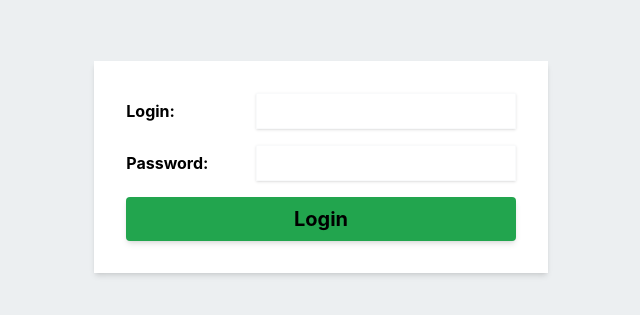
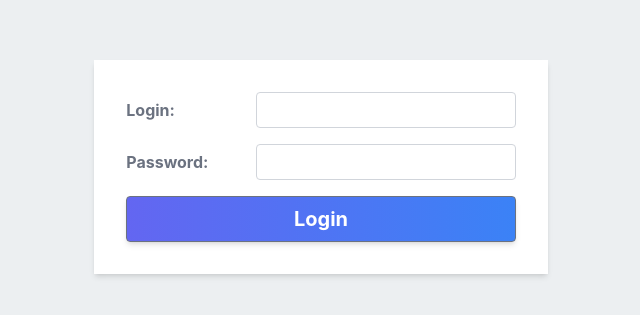
Before and after one commit to angrysoft/workers-payroll, a React (Create React App) app in the folder frontend/: page /login in a window 1280 px wide. Shown: the part 233-548 px from the top of the page, without its empty margins (319-959 px from the left). Built offline with nearby package versions, Linux system fonts and the light colour scheme.

Commit message:
global state

```diff
--- a/frontend/src/App.tsx
+++ b/frontend/src/App.tsx
@@ -1,6 +1,5 @@
 import React, { Suspense, lazy } from "react";
 import { Route, Routes } from "react-router-dom";
-import { AuthContext } from "./context/auth";
 import Home from "./routes/Home";
 
 const Loader = lazy(() => import("./components/Loader"));
@@ -13,17 +12,7 @@ const App = () => {
         path="/"
         element={
           <Suspense fallback={<Loader />}>
-            <AuthContext.Provider
-              value={{
-                user: {
-                  username: "Sebastian",
-                  is_authenticated: true,
-                  type: "worker",
-                },
-              }}
-            >
-              <Home />
-            </AuthContext.Provider>
+            <Home />
           </Suspense>
         }
       />
--- a/frontend/src/components/elements/Button.tsx
+++ b/frontend/src/components/elements/Button.tsx
@@ -9,11 +9,12 @@ type ButtonOutlineProps = {
 const Button = (props: ButtonOutlineProps) => {
   return (
     <button
-      className="w-full p-05
-               bg-secondary rounded
+      className="w-full p-05 rounded
+                 bg-gradient-to-r from-indigo-500 to-blue-500
                  cursor-pointer
-                 text-xl font-bold text-center
+                 text-xl font-bold text-center text-white
                  shadow-md hover:shadow-2xl
+                 border border-gray-500
                  transition-all-500 transition-all duration-500"
       id={props.id}
       onClick={() => props.handleClick && props.handleClick()}
--- a/frontend/src/components/elements/Input.tsx
+++ b/frontend/src/components/elements/Input.tsx
@@ -10,7 +10,7 @@ interface InputProps {
 const Input = (props: InputProps) => {
   return (
     <div className="grid grid-cols-1 md:grid-cols-3 items-center">
-      <label htmlFor={props.id} className="font-bold">
+      <label htmlFor={props.id} className="font-bold text-gray-500">
         {props.label}:
       </label>
       <input
@@ -18,8 +18,9 @@ const Input = (props: InputProps) => {
         id={props.id}
         name={props.id}
         className="md:col-span-2 w-full
-                   border-1 border-gray-50 shadow
-                   focus:outline-none focus:shadow-lg"
+                   border border-gray-300 rounded
+                   focus:outline-0 focus:border-gray-500
+                   transition-border duration-500"
         required={props.required}
       />
     </div>
--- a/frontend/src/context/auth.tsx
+++ /dev/null
@@ -1,18 +0,0 @@
-import {createContext} from 'react';
-
-
-interface User {
-    username: string;
-    is_authenticated: boolean;
-    type: string;
-}
-
-interface AuthContextType {
-    user: User;
-    // signIn: (user: string, callback: VoidFunction) => void;
-    // signOut: (callback: VoidFunction) => void;
-  }
-
-const AuthContext = createContext<AuthContextType>(null!);
-
-export {AuthContext};
--- a/frontend/src/index.css
+++ b/frontend/src/index.css
@@ -50,22 +50,10 @@
     transition: height 1s;
   }
 
-  .menu-item {
-    @apply frame after:transition-all after:duration-500 transition-all duration-500 hover:shadow-xl after:border-black border-black lg:flex p-05 relative mb-1 lg:my-0 lg:mx-[0.2vw] animate-fadeInDown xl:text-lg lg:text-sm 2xl:text-2xl border-transparent after:border-transparent hover:border-black hover:after:border-black;
+  .selected {
+      @apply bg-indigo-200;
   }
 
-  .menu-item.active,
-  .menu-item.active::after {
-    @apply font-bold;
-  }
-
-  .frame {
-    @apply border after:border border-solid after:border-solid relative after:w-full after:h-full after:-top-03 after:left-02 after:absolute after:border after:box-content after:-z-10;
-  }
-
-  .frame-bg {
-    @apply before:w-full before:h-full before:-top-03 before:left-02 before:absolute before:box-content;
-  }
 }
 
 @layer utilities {
--- a/frontend/src/index.tsx
+++ b/frontend/src/index.tsx
@@ -3,6 +3,7 @@ import ReactDOM from "react-dom/client";
 import "./index.css";
 import App from "./App";
 import {BrowserRouter} from "react-router-dom";
+import Provider from "./store/store";
 
 const root = ReactDOM.createRoot(
   document.getElementById("root") as HTMLElement,
@@ -11,7 +12,9 @@ const root = ReactDOM.createRoot(
 root.render(
     <React.StrictMode>
       <BrowserRouter>
-        <App />
+        <Provider>
+          <App />
+        </Provider>
       </BrowserRouter>
     </React.StrictMode>,
 );
--- /dev/null
+++ b/frontend/src/reducer/reducer.ts
@@ -0,0 +1,25 @@
+import { User } from "../store/auth";
+
+export interface State {
+  user: User,
+}
+
+export interface Action {
+  type: string;
+  payload: any;
+};
+
+
+const Reducer = (state: State, action: Action) => {
+  switch (action.type) {
+    case 'USER_LOGGED':
+      return {
+        ...state,
+        user: action.payload,
+      };
+    default:
+      return state;
+  }
+}
+;
+export default Reducer;
--- a/frontend/src/routes/Home/MenuAction.tsx
+++ b/frontend/src/routes/Home/MenuAction.tsx
@@ -3,6 +3,7 @@ import MaterialIcons from "../../components/elements/MaterialIcons";
 
 interface IMenuActionProps {
   name: string;
+  icon: string;
   handleAction: CallableFunction;
   children?: JSX.Element | JSX.Element[];
 }
@@ -14,7 +15,7 @@ const MenuAction = (props: IMenuActionProps) => {
                  overflow-hidden whitespace-nowrap"
       onClick={() => props.handleAction()}
     >
-      <MaterialIcons name="print" />
+      <MaterialIcons name={props.icon} />
       <span className="font-bold">{props.name}</span>
     </div>
   );
--- a/frontend/src/routes/Home/index.tsx
+++ b/frontend/src/routes/Home/index.tsx
@@ -1,6 +1,6 @@
 import React, { useContext } from "react";
 import { Navigate, useLocation } from "react-router-dom";
-import { AuthContext } from "../../context/auth";
+import { AuthContext } from "../../store/auth";
 import UserView from "./UserView";
 import WorkerActions from "./WorkerActions";
 
--- /dev/null
+++ b/frontend/src/store/auth.tsx
@@ -0,0 +1,5 @@
+export interface User {
+    username: string;
+    is_authenticated: boolean;
+    type: string;
+}
--- /dev/null
+++ b/frontend/src/store/store.tsx
@@ -0,0 +1,33 @@
+import React from 'react';
+import {createContext, useReducer} from 'react';
+import {User} from "./auth";
+import Reducer, {State} from "../reducer/reducer";
+
+
+interface StoreContextType {
+  user: User;
+}
+
+const initialState: State = {
+  user: {
+    username: "unknown",
+    is_authenticated: false,
+    type: "unauthenticated",
+  },
+};
+
+interface IProviderProps {
+  children: JSX.Element | JSX.Element[];
+
+};
+
+const Provider = (props: IProviderProps) => {
+  const [state, dispatch] = useReducer<Reducer, State>(Reducer, initialState);
+  return (
+    <Store.Provider value={[state, dispatch]}>
+      {props.children}
+    </Store.Provider>
+  );
+};
+export const Store = createContext<StoreContextType>(null!);
+export default Provider;
```
